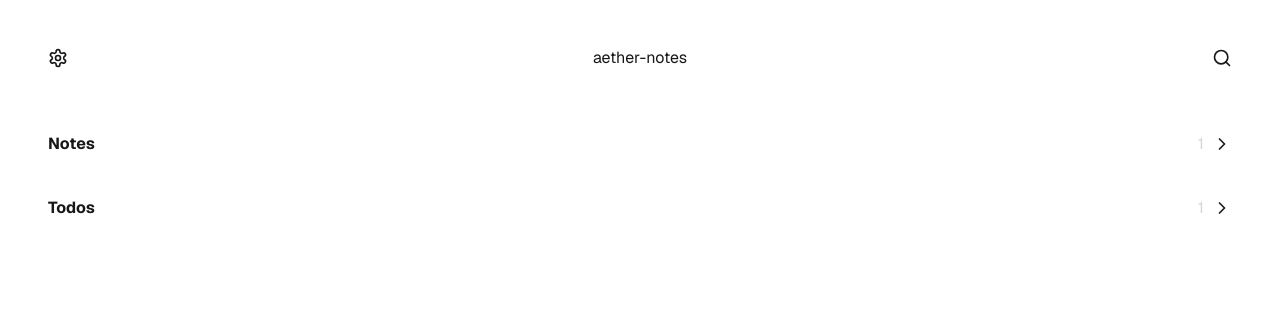
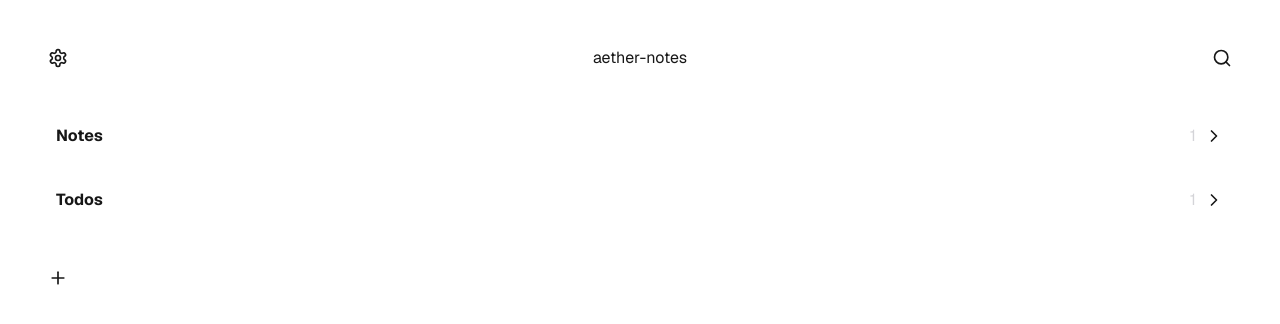
Before and after one commit to kahseng-dev/aether-notes, a Next.js app: page / in a window 1280 px wide. Shown: the top 324 px of the page. Built offline with nearby package versions, Linux system fonts and the light colour scheme.

Commit message:
feat: add create new note

```diff
--- a/app/page.tsx
+++ b/app/page.tsx
@@ -1,5 +1,6 @@
 import Link from 'next/link';
 import HomeDirectory from '@/app/ui/home-directory';
+import HomeCreateNote from '@/app/ui/home-create-note';
 import { Settings, Search } from 'lucide-react';
 import { getAllNotes } from '@/lib/notes-data';
 
@@ -8,9 +9,9 @@ export default function Home() {
   const data = getAllNotes();
 
   return (
-    <div className='p-8 font-[family-name:var(--font-geist-sans)]'>
+    <div className='p-10 font-[family-name:var(--font-geist-sans)]'>
       <main className='flex flex-col'>
-        <div className='p-2 flex items-center justify-between'>
+        <div className='flex items-center justify-between'>
           <Link
             href='/settings'
             className='p-2 rounded transition duration-300 ease-in-out hover:bg-white/20'>
@@ -18,12 +19,15 @@ export default function Home() {
           </Link>
           <p>{headerTitle}</p>
           <div
-            className='p-2 rounded transition duration-300 ease-in-out hover:bg-white/20'>
+            className='p-2 rounded cursor-pointer transition duration-300 ease-in-out hover:bg-white/20'>
               <Search className={styles.icon}/>
           </div>
         </div>
         <div className='mt-8'>
           <HomeDirectory notes={data}/>
+        </div>
+        <div className='mt-8'>
+          <HomeCreateNote notes={data}/>
         </div>
       </main>
     </div>
--- /dev/null
+++ b/app/ui/home-create-note.tsx
@@ -0,0 +1,37 @@
+'use client'
+
+import type { Note } from '@/types/Note';
+import { Plus } from 'lucide-react';
+import { useRouter } from 'next/navigation';
+
+export default function HomeCreateNote({ notes }: { notes: Note[] }) {
+  const router = useRouter();
+
+  function createNewNote(notes: Note[]) {
+    let newNoteId = notes.length > 0 ? Math.max(...notes.map(note => note.id)) + 1 : 1;
+
+    const newNote: Note = {
+      id: newNoteId,
+      title: 'New Note',
+      lastUpdated: new Date().toISOString(),
+      content: [],
+      folder: 'Notes',
+    };
+
+    notes.concat(newNote);
+
+    router.push(`/editor/${newNote.id}`);
+  };
+
+  return (
+      <div
+        onClick={() => createNewNote(notes)}
+        className='p-2 w-min rounded cursor-pointer transition duration-300 ease-in-out hover:bg-white/20'>
+        <Plus className={styles.icon}/>
+      </div>
+  );
+}
+
+const styles = {
+    icon: 'size-5 min-w-max',
+};
--- a/app/ui/home-directory.tsx
+++ b/app/ui/home-directory.tsx
@@ -32,7 +32,7 @@ export default function HomeDirectory({ notes }: { notes: Note[] }) {
               <p className='font-bold'>{folder}</p>
               <div className='flex items-center gap-2'>
                 <p className='text-zinc-300'>{getFolderContentCount(folder)}</p>
-                { !foldersOpened.includes(folder) ?  <ChevronRight className={styles.icon}/> : <ChevronDown className={styles.icon}/>}
+                { !foldersOpened.includes(folder) ? <ChevronRight className={styles.icon}/> : <ChevronDown className={styles.icon}/>}
               </div>
             </div>
             { foldersOpened.includes(folder) ? (
```
